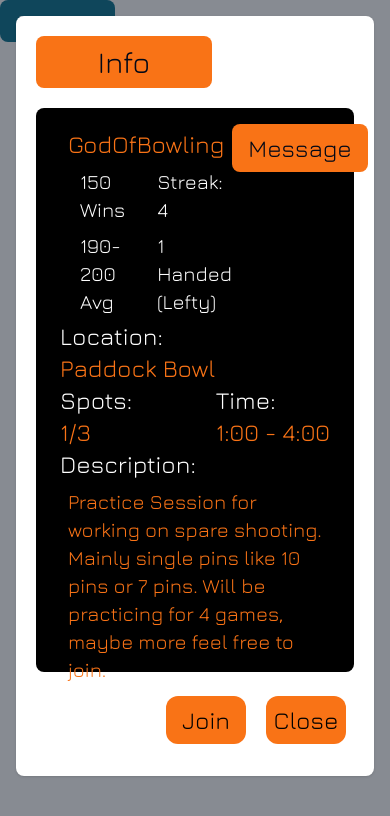
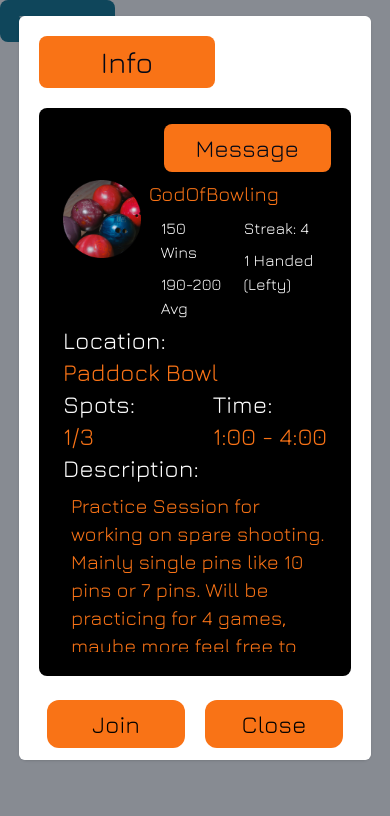
Before and after one commit to JayvonK/Full-Stack---Strike-Showdown, a Next.js app: page /pages/ModalTestPage in a window 390 px wide. Shown: the top 816 px of the page. Built offline with nearby package versions, Linux system fonts and the light colour scheme.

Commit message:
responsiveness

```diff
--- a/src/app/pages/ModalTestPage/page.tsx
+++ b/src/app/pages/ModalTestPage/page.tsx
@@ -16,7 +16,7 @@ function page() {
 
     <div>
        <Button onClick={() => setOpenModal(true)}>Toggle modal</Button>
-       <Modal dismissible show={openModal} onClose={() => setOpenModal(false)} size={'4xl'}>
+       <Modal dismissible show={openModal} onClose={() => setOpenModal(false)} size={'sm'}>
 
        {/* <FriendsModalComponent/>
      <InboxModalComponent/>   */}
--- a/src/components/PageComponents/ModalComponents/JoinSessionModalComponent.tsx
+++ b/src/components/PageComponents/ModalComponents/JoinSessionModalComponent.tsx
@@ -2,40 +2,66 @@ import React from "react";
 import ProfilePic from "../../../../public/images/Ellipse 16.png";
 import { Button } from "flowbite-react";
 import "../../../app/css/LoginPageAndHome.css";
-import { Dispatch, SetStateAction, useState } from "react"
-const JoinSessionModalComponent =() => {
+import { Dispatch, SetStateAction, useState } from "react";
+import { useEffect } from "react";
+const JoinSessionModalComponent = () => {
+  const[pageSize, setPageSize] = useState<boolean>(false);
 
+  useEffect(() => {
+    if (typeof window !== 'undefined') {
+        setPageSize(window.innerWidth > 768);
+        const handleResize = () => {
+            setPageSize(window.innerWidth > 768)
+        }
+        window.addEventListener('resize', handleResize)
+        return () => window.removeEventListener('resize', handleResize)
+    }
+}, [])
   return (
-    <div>
+    <div className="bg-white rounded-md">
       <div className="px-5 py-5">
-      <div className="bg-orange-500 text-3xl jura rounded-lg px-10 py-2 w-44 "> <p className="text-center">Info</p> </div>
+        <div className="bg-orange-500 text-3xl jura rounded-lg px-10 py-2 w-44 ">
+          {" "}
+          <p className="text-center">Info</p>{" "}
+        </div>
       </div>
 
       <div className="bg-black py-4 px-6  mx-5 rounded-lg  ">
-        <div className="flex flex-cols-3 justify-between">
-
-
+        <div className="grid grid-col-4 justify-between">
+          <div className="flex flex-col-6">
+            <div className="col-span-1 pt-14 md:pt-0 xl:pt-14   lg:pt-0">
+              <img src={ProfilePic.src} className="   " alt="Your Profile Picture"></img>
+            </div>
+            <div className="col-span-2">
+              <p className=" pt-14 xl:pt-14 md:pt-0 lg:pt-0 text-orange-500  text-xl lg:text-3xl jura px-2 lg:px-5 py-1  ">
+                GodOfBowling
+              </p>
+              <div className="flex flex-col-6  gap-5 pl-5">
                 <div>
-          <img src={ProfilePic.src} alt="Your Profile Picture"></img>
+                  <p className="text-white jura  text-md  md:text-lg lg:text-xl py-1">150 Wins</p>
+                  <p className="text-white jura text-md  md:text-lg lg:text-xl py-1">190-200 Avg</p>
+                </div>
+                <div className="text-white jura  ">
+                  <p className="text-white jura text-md  md:text-lg lg:text-xl py-1 ">Streak: 4</p>
+                  <p className="text-white jura text-md  md:text-lg lg:text-xl py-1">
+                    1 Handed (Lefty)
+                  </p>
+                </div>
+              </div>
             </div>
             <div>
-          <p className=" text-orange-500 text-2xl lg:text-3xl jura px-2 lg:px-5 py-1 ">GodOfBowling</p>
-          <div className="flex flex-col-6 gap-5 pl-5">
-         <div>
-          <p className="text-white jura text-xl py-1">150 Wins</p>
-          <p className="text-white jura text-xl py-1">190-200 Avg</p>
+          <div className="static">
+            <div className="absolute bottom-25 right-10">
+              <h1 className="bg-orange-500 text-2xl jura rounded-lg px-8  h-12 flex items-center ">
+                Message
+              </h1>
             </div>
-         <div className="text-white jura  ">
-         <p className="text-white jura text-xl py-1 ">Streak: 4</p>
-         <p className="text-white jura  text-xl py-1">1 Handed (Lefty)</p>
           </div>
           </div>
           </div>
 
-     <h1 className="bg-orange-500 text-2xl jura rounded-lg px-4 lg:px-8 h-12 flex items-center py-2">Message</h1>
-
         </div>
-     <div>
+        <div className="">
           <p className="text-white jura text-2xl">Location:</p>
           <p className=" jura text-2xl text-orange-500">Paddock Bowl</p>
           <div className="flex flex-col-6 justify-between pr-0 lg:pr-52">
@@ -43,34 +69,31 @@ const JoinSessionModalComponent =() => {
               <p className="text-white jura text-2xl">Spots:</p>
               <p className=" jura text-2xl text-orange-500">1/3</p>
             </div>
-        <div>
+            <div className="">
               <p className="text-white jura text-2xl">Time:</p>
               <p className="text-orange-500 text-2xl jura">1:00 - 4:00</p>
             </div>
-
           </div>
-
-
-
         </div>
         <div>
-     <h3 className='jura text-white text-2xl'>Description:</h3>
-                        <p className='w-full h-40 text-orange-500 jura text-xl lg:text-2xl  pl-2 mb-2 mt-2 rounded-sm '>Practice Session for working on spare shooting. Mainly single pins like 10 pins or 7 pins. Will be practicing for 4 games, maybe more feel free to join.</p>
-
+          <h3 className="jura text-white text-2xl">Description:</h3>
+          <p className="w-full h-40 text-orange-500 jura text-xl lg:text-2xl  pl-2 mb-2 mt-2 rounded-sm overflow-scroll ">
+            Practice Session for working on spare shooting. Mainly single pins
+            like 10 pins or 7 pins. Will be practicing for 4 games, maybe more
+            feel free to join.
+          </p>
         </div>
-
       </div>
-      <div className="flex justify-end py-3 px-7 pb-10">
-      <button className=" border-color outline-none mr-5   mt-3 bg-orange-500  w-20 md:w-36 rounded-xl  md:rounded-lg  hover:!bg-orange-500 text-black jura">
+      <div className="flex justify-end py-3 px-7 ">
+        <button className=" border-color outline-none mr-5   mt-3 bg-orange-500  w-36 md:w-36 rounded-xl  md:rounded-lg  hover:!bg-orange-500 text-black jura">
           <h3 className=" text-2xl  md:text-3xl   ">Join</h3>
         </button>
-        <button className=" border-color outline-none   mt-3 bg-orange-500  w-20 md:w-36 rounded-xl  md:rounded-lg  hover:!bg-orange-500 text-black jura">
+        <button className=" border-color outline-none   mt-3 bg-orange-500  w-36 md:w-36 rounded-xl  md:rounded-lg  hover:!bg-orange-500 text-black jura">
           <h3 className=" text-2xl  md:text-3xl  py-2 ">Close</h3>
         </button>
       </div>
-
     </div>
   );
-}
+};
 
 export default JoinSessionModalComponent;
```
Also changed, not shown: src/app/css/Modal.css (added). Lines whose indentation alone changed are shown as unchanged.
